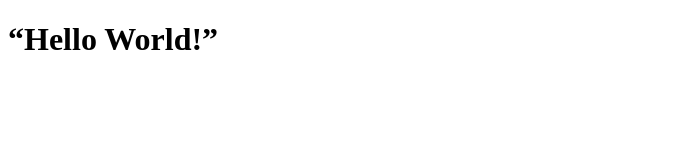
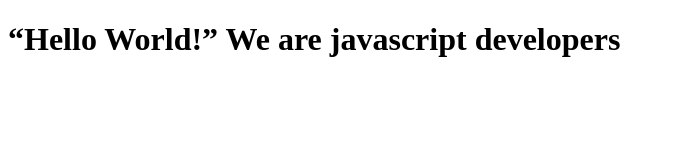
Before and after one commit to naima-shk/Calender, a plain HTML site: page index.html in a window 1280 px wide. Shown: the whole page, without its empty margins (0-674 px from the left). Drawn offline with Linux system fonts and the light colour scheme.

Commit message:
Adding `We are javascript developers` in h1 tag

```diff
--- a/index.html
+++ b/index.html
@@ -6,6 +6,6 @@
     <title>Document</title>
 </head>
 <body>
-    <h1>“Hello World!”</h1>
+    <h1>“Hello World!” We are javascript developers</h1>
 </body>
 </html>
```
